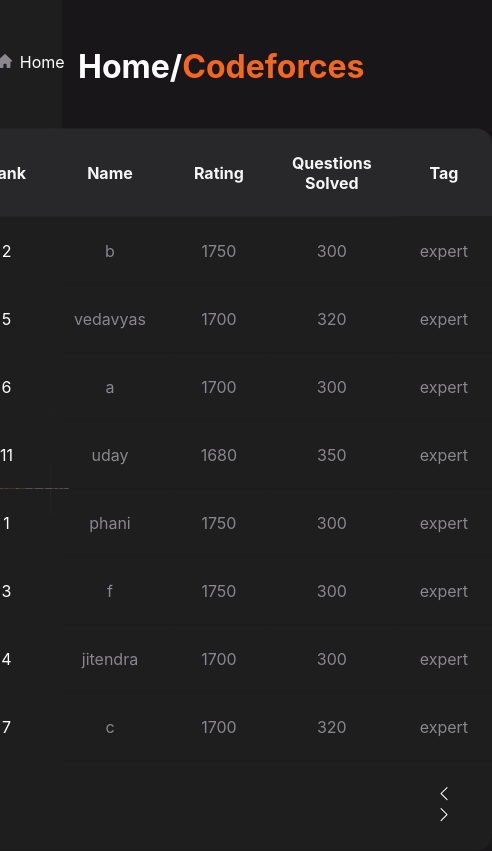
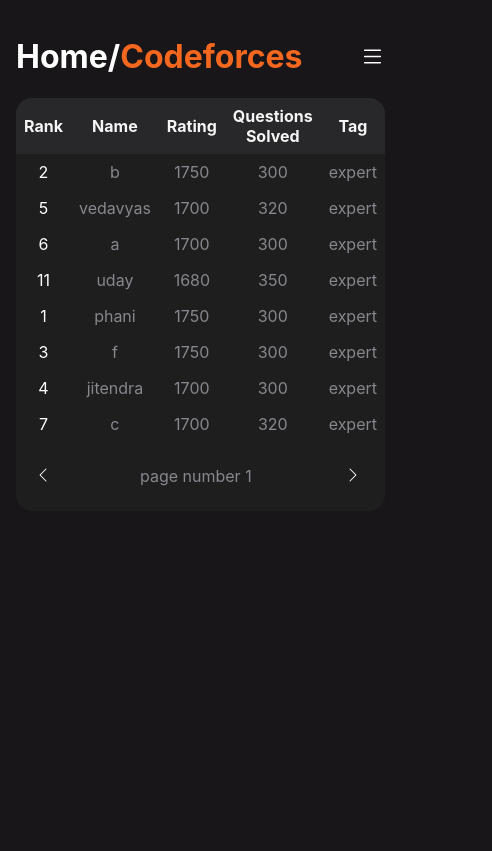
Before and after one commit to Vedavyas11062004/ppp, a React (Create React App) app: page / in a window 390 px wide. Shown: the whole page, 492 px wide, since content can reach past the window. Built offline with nearby package versions, Linux system fonts and the light colour scheme.

Commit message:
making table responsive

```diff
--- a/src/Pages/Codeforces.js
+++ b/src/Pages/Codeforces.js
@@ -1,14 +1,35 @@
-import React from "react";
+import React, { useState } from "react";
 import Sidebar from "../components/Sidebar";
 import Table from "../components/Table";
 import "../Styles/Leaderboard.css";
+// import listbutton from "../Asserts/list.svg";
 
 export default function Codeforces() {
+  const [expanded, setExpanded] = useState('false');
+  console.log(expanded);
+  const toggle_action = () => {
+    if (expanded === 'true') {
+      setExpanded('false');
+    } else {
+      setExpanded('true');
+    }
+  };
   return (
     <div className="table__container">
-      <h1 className="heading">Home/<span>Codeforces</span></h1>
-      <Sidebar/>
-      <Table rating="Rating" issuesolved="Questions Solved" tag="Tag"/>
+      <div className="table__left">{<Sidebar expanded={expanded} />}</div>
+      <div className="table__right">
+        <div className="top">
+          <h1 className="heading">
+            Home/<span>Codeforces</span>
+          </h1>
+          <button aria-expanded={expanded} onClick={toggle_action}>
+            {/* <span>
+              <img src={listbutton} alt=""></img>
+            </span> */}
+          </button>
+        </div>
+        <Table rating="Rating" issuesolved="Questions Solved" tag="Tag" />
+      </div>
     </div>
   );
 }
--- a/src/Styles/Leaderboard.css
+++ b/src/Styles/Leaderboard.css
@@ -1,22 +1,42 @@
+.table__container {
+  display: flex;
+  overflow: hidden;
+}
+.table__left {
+  flex: 1;
+}
+.table__right {
+  flex: 3;
+}
+
+.top {
+  display: flex;
+  align-items: center;
+  justify-content: space-between;
+}
+.top > button {
+  display: none;
+  border: none;
+  background-image: url(../Asserts/list.svg);
+  background-repeat: no-repeat;
+  background-size: cover;
+  background-color: inherit;
+  width: 25px;
+  height: 25px;
+}
+
 table {
-  position: absolute;
-  top: 30%;
-  left: 60%;
-  transform: translate(-55%, -20%);
-  margin: 20px;
+  /* position: absolute; */
   color: whitesmoke;
   border-spacing: 0px;
-  width: 75%;
+  width: 85%;
 }
 
 .heading {
   color: white;
-  position: absolute;
-  left: 20%;
-  top: 3%;
 }
 
-.heading>span{
+.heading > span {
   color: rgba(244, 103, 31, 1);
 }
 
@@ -43,13 +63,20 @@
 td {
   background: rgba(31, 30, 31, 1);
 }
+tr:last-child td{
+  padding-block:1.5rem;
+}
 tr:last-child td:first-child {
   border-bottom-left-radius: 1rem;
 }
 tr:last-child td:last-child {
   border-bottom-right-radius: 1rem;
 }
-tr:last-child>td:last-child>button{
+tr:last-child > td:first-child > button {
+  border: none;
+  background-color: inherit;
+}
+tr:last-child > td:last-child > button {
   border: none;
   background-color: inherit;
 }
@@ -65,3 +92,23 @@
 tbody tr td:first-child {
   color: white;
 }
+
+@media (max-width: 750px) {
+  .table__container {
+    display: inline-flex;
+    margin: 1rem;
+  }
+  .top > button {
+    display: block;
+    z-index: 9999;
+  }
+  .top>button[aria-expanded='true']{
+    background-image: url(../Asserts/cross-23.svg);
+  }
+  th,
+  tr,
+  td {
+    padding: 0.5rem;
+    color: whitesmoke;
+  }
+}
--- a/src/Styles/Sidebar.css
+++ b/src/Styles/Sidebar.css
@@ -1,9 +1,11 @@
 .sidebar{
-    position: absolute;
     color: white;
     background: rgba(31, 30, 31, 1);
     height: 100vh;
-    width: 16%;
+    width: 20vw;
+    display: flex;
+    flex-direction: column;
+    align-items:center;
 }
 
 .sidebar>ul{
@@ -15,8 +17,8 @@
     flex-direction: column;
     align-items:center;
     justify-content: space-around;
+    list-style: none;
     margin-top: 30%;
-    list-style: none;
 }
 
 .sidebar>ul>li{
@@ -34,3 +36,14 @@
     border-radius: .5rem;
     font-weight: bold;
 }
+
+@media (max-width: 750px) {
+    .sidebar{
+        display: none;
+    }
+    .sidebar[aria-expanded='true']{
+        display: block;
+        position: absolute;
+        width: 100vw;
+    }
+  }
--- a/src/components/Sidebar.js
+++ b/src/components/Sidebar.js
@@ -7,9 +7,9 @@
 import codeforceslogo from '../Asserts/code-forces.svg'
 import logoutlogo from '../Asserts/box-arrow-left.svg'
 
-export default function Sidebar() {
+export default function Sidebar(props) {
   return (
-    <div className='sidebar'>
+    <div className='sidebar' aria-expanded={props.expanded}>
       <ul>
         <li><span><img src={homelogo} alt=''></img></span>Home</li>
         <li><span><img src={codeforceslogo} alt=''></img></span>Codeforces</li>
--- a/src/components/Table.js
+++ b/src/components/Table.js
@@ -225,7 +225,6 @@
             );
           })}
           <tr>
-            <td colSpan={4}></td>
             <td colSpan={1}>
               <button
                 onClick={() => {
@@ -240,6 +239,11 @@
                   <img src={leftarrow} alt=""></img>
                 </span>
               </button>
+            </td>
+            <td colSpan={3}>
+              page number {indexPage+1}
+            </td>
+            <td colSpan={1}>
               <button
                 onClick={() => {
                   if (indexPage < displayarr.length - 1) {
--- a/src/index.css
+++ b/src/index.css
@@ -1,7 +1,6 @@
 body {
   margin: 0;
   background: rgba(24, 22, 24, 1);
-  overflow-y: scroll;
   font-family: -apple-system, BlinkMacSystemFont, 'Segoe UI', 'Roboto', 'Oxygen',
     'Ubuntu', 'Cantarell', 'Fira Sans', 'Droid Sans', 'Helvetica Neue',
     sans-serif;
```
Also changed, not shown: src/components/DataTable.js (deleted, +0 -48 lines), src/Asserts/cross-23.svg (added).
